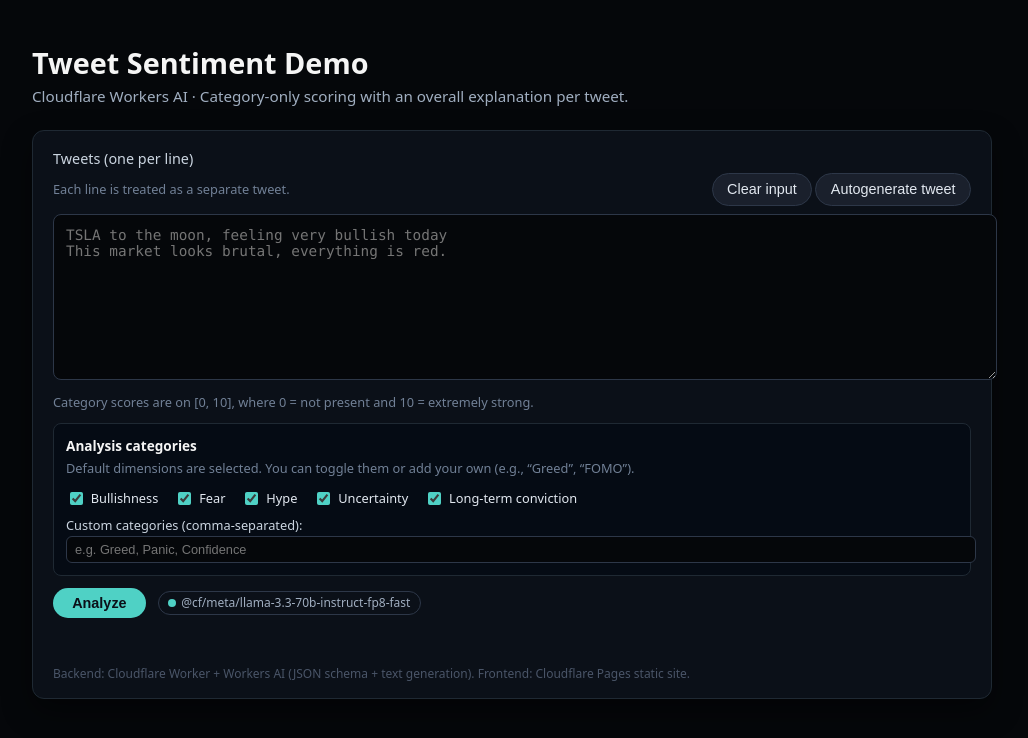
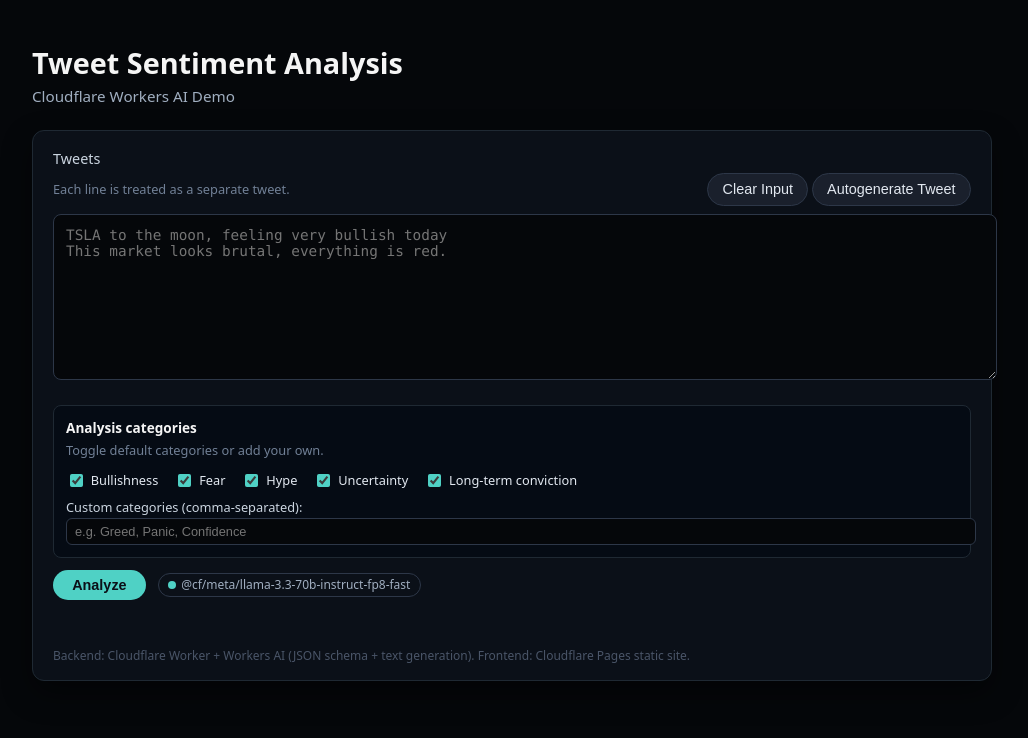
Before and after one commit to waderylan/tweet-analyzer, a plain HTML site: page index.html in a window 1280 px wide. Shown: the whole page, without its empty margins (128-1156 px from the left). Drawn offline with Linux system fonts and the light colour scheme.

Commit message:
clean up frontend

```diff
--- a/index.html
+++ b/index.html
@@ -2,7 +2,7 @@
 <html lang="en">
 <head>
   <meta charset="utf-8" />
-  <title>Tweet Sentiment Demo · Category Scoring</title>
+  <title>Tweet Sentiment</title>
   <meta name="viewport" content="width=device-width, initial-scale=1" />
   <style>
     :root {
@@ -266,32 +266,32 @@
 
 <body>
   <div class="app">
-    <h1>Tweet Sentiment Demo</h1>
+    <h1>Tweet Sentiment Analysis</h1>
     <div class="subtitle">
-      Cloudflare Workers AI · Category-only scoring with an overall explanation per tweet.
+      Cloudflare Workers AI Demo
     </div>
 
     <div class="card">
-      <label for="tweets-input">Tweets (one per line)</label>
+      <label for="tweets-input">Tweets</label>
 
       <div class="input-toolbar">
         <span>Each line is treated as a separate tweet.</span>
         <div>
-          <button id="clear-btn" type="button" class="secondary">Clear input</button>
-          <button id="auto-btn" type="button" class="secondary">Autogenerate tweet</button>
+          <button id="clear-btn" type="button" class="secondary">Clear Input</button>
+          <button id="auto-btn" type="button" class="secondary">Autogenerate Tweet</button>
         </div>
       </div>
 
       <textarea id="tweets-input" placeholder="TSLA to the moon, feeling very bullish today&#10;This market looks brutal, everything is red."></textarea>
 
       <div class="hint">
-        Category scores are on [0, 10], where 0 = not present and 10 = extremely strong.
+
       </div>
 
       <div class="categories-section">
         <div class="categories-title">Analysis categories</div>
         <div class="hint">
-          Default dimensions are selected. You can toggle them or add your own (e.g., “Greed”, “FOMO”).
+          Toggle default categories or add your own.
         </div>
 
         <div class="category-checkboxes">
```
Also changed, not shown: 1 other file.
